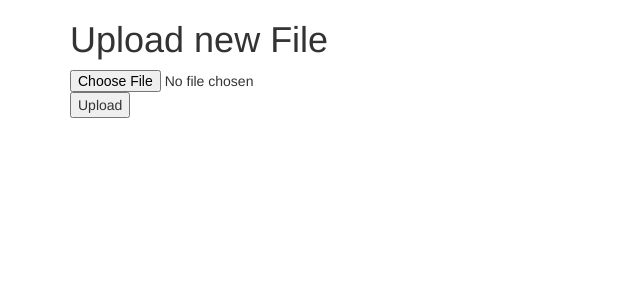
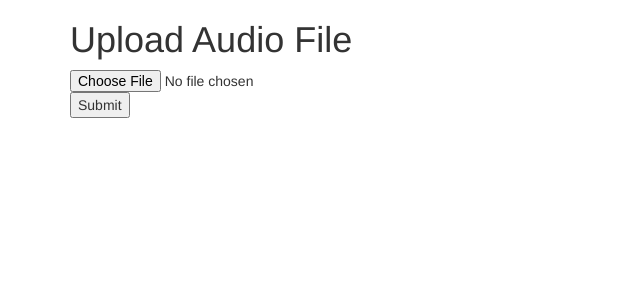
Before and after one commit to ChristopherLeeWilliams/OnlineAudioEditor, a Flask app: page / in a window 1280 px wide. Shown: the top 300 px of the page, without its empty margins (0-640 px from the left). Run offline with Flask 2, Linux system fonts and the light colour scheme; some libraries are stand-ins or nearby versions.

Commit message:
Added client-server audio data transfer via base64 string

```diff
--- a/app.py
+++ b/app.py
@@ -1,8 +1,9 @@
-from flask import Flask, render_template, url_for, redirect, request, Response
+from flask import Flask, render_template, url_for, redirect, request, Response, jsonify
 from flask_bootstrap import Bootstrap
 from PIL import Image
 from werkzeug.utils import secure_filename
 import os
+import base64
 
 UPLOAD_FOLDER = 'static/uploads/'
 ALLOWED_EXTENSIONS = set(['mp3','m4a'])
@@ -10,29 +11,22 @@ ALLOWED_EXTENSIONS = set(['mp3','m4a'])
 app= Flask(__name__, static_url_path = "/static", static_folder = "static")
 bootstrap = Bootstrap(app)
 
-app.config['UPLOAD_FOLDER'] = UPLOAD_FOLDER
 
-def allowed_file(filename):
-    return '.' in filename and \
-           filename.rsplit('.', 1)[1].lower() in ALLOWED_EXTENSIONS
+# CURRENT ROUTE WHERE FILE DATA IS SENT
+@app.route('/test', methods=['POST','GET'])
+def test_audio():
+    jsonData = request.get_json()
 
-def read_file(file):
-    return file.read()
+    # THIS IS THE AUDIO BYTE DATA (The File)
+    decoded = base64.b64decode(jsonData['data'])
+
+    # Print to console the audio byte data
+    print(decoded)
+
+    # For now return the unmodified base64 string data sent up
+    return jsonify(jsonData['data'])
+    # return jsonify("Got Data")
 
 @app.route('/', methods=['GET', 'POST'])
 def upload_file():
-    if request.method == 'POST':
-        # check if the post request has the file part
-        if 'file' not in request.files:
-            flash('No file part')
-            return redirect(request.url)
-        file = request.files['file']
-        # if user does not select file, browser also
-        # submit a empty part without filename
-        if file.filename == '':
-            flash('No selected file')
-            return redirect(request.url)
-        if file and allowed_file(file.filename):
-            filename = secure_filename(file.filename)
-            return render_template('uploaded_file.html', file=str(file.mimetype))
     return render_template('index.html')
--- a/templates/index.html
+++ b/templates/index.html
@@ -6,12 +6,12 @@
 
 {% block content %}
   <div class="container">
-    <title>Upload new File</title>
-    <h1>Upload new File</h1>
-    <form method="post" enctype="multipart/form-data">
-      <p><input type="file" id="file" name="file">
-         <input type="submit" value="Upload">
-    </form>
+    <title>Upload</title>
+    <h1>Upload Audio File</h1>
+    <p><input type="file" id="file" name="file">
+    <audio id="audio-player" style="display:none" controls></audio>
+
+    <input type="button" id="submit-btn" value="Submit">
   </div>
 {% endblock %}
 
@@ -21,8 +21,42 @@
   <script>
     $(function(){
       $("#file").change(function(){
-        alert("You changed the file!")
+        var fileReader = new FileReader();
+        fileReader.onload = function () {
+          var AData = fileReader.result;  // base 64 audio data
+          $('#audio-player').attr('src', AData);
+          $('#audio-player').show();
+        };
+        fileReader.readAsDataURL($('#file').prop('files')[0]);
       });
+
+      $('#submit-btn').click(function() {
+        src = $('#audio-player').attr('src');
+        if (typeof src != 'undefined') {
+          ajax('/test',src);
+        } else {
+          console.log("Source not defined");
+        }
+      });
+
+      function ajax(url, dataToSend) {
+        $.ajax({
+                url: url,
+                method: 'POST',
+                contentType: 'application/json',
+                dataType : 'json',
+                data: JSON.stringify({"data":dataToSend})
+            })
+            .done(function(response) {
+                console.log(response)
+            })
+            .fail(function(err) {
+                console.log(err);
+            })
+            .always(function() {
+                // console.log( "Completed" );
+            });
+      }
     });
   </script>
 {% endblock %}
```
Also changed, not shown: 2 other files.
